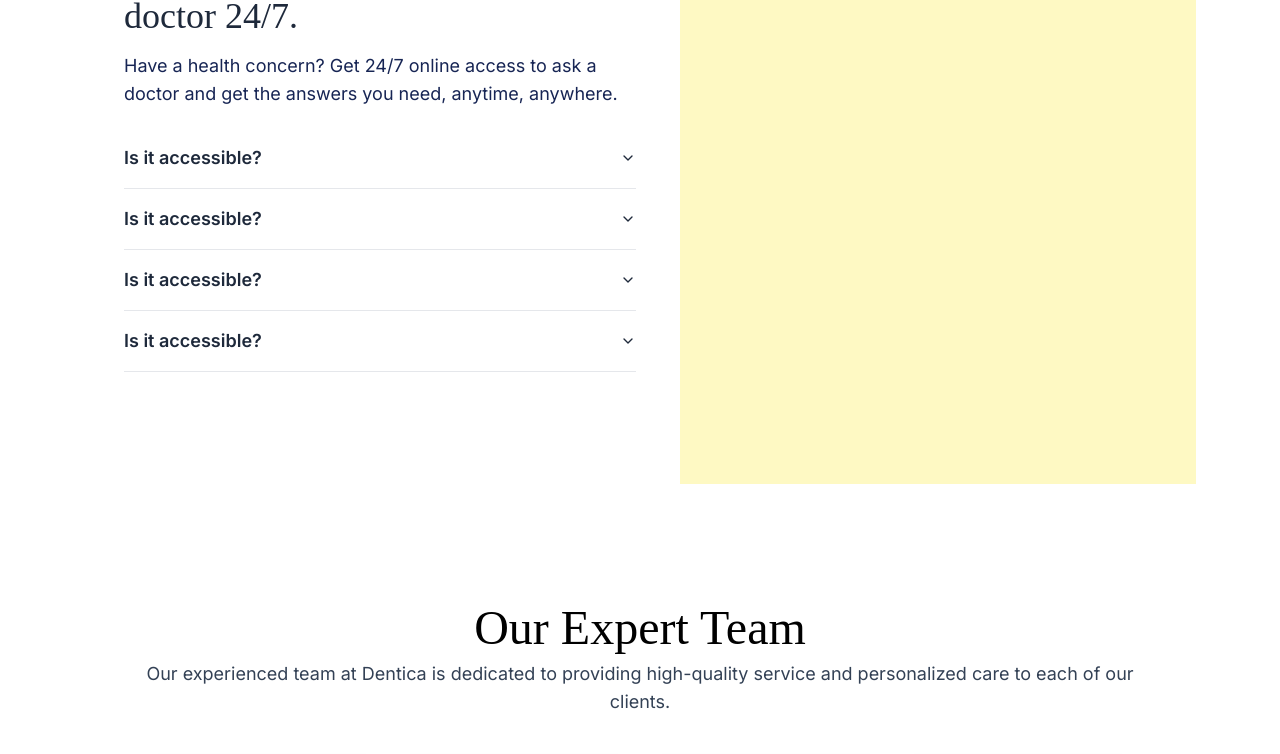
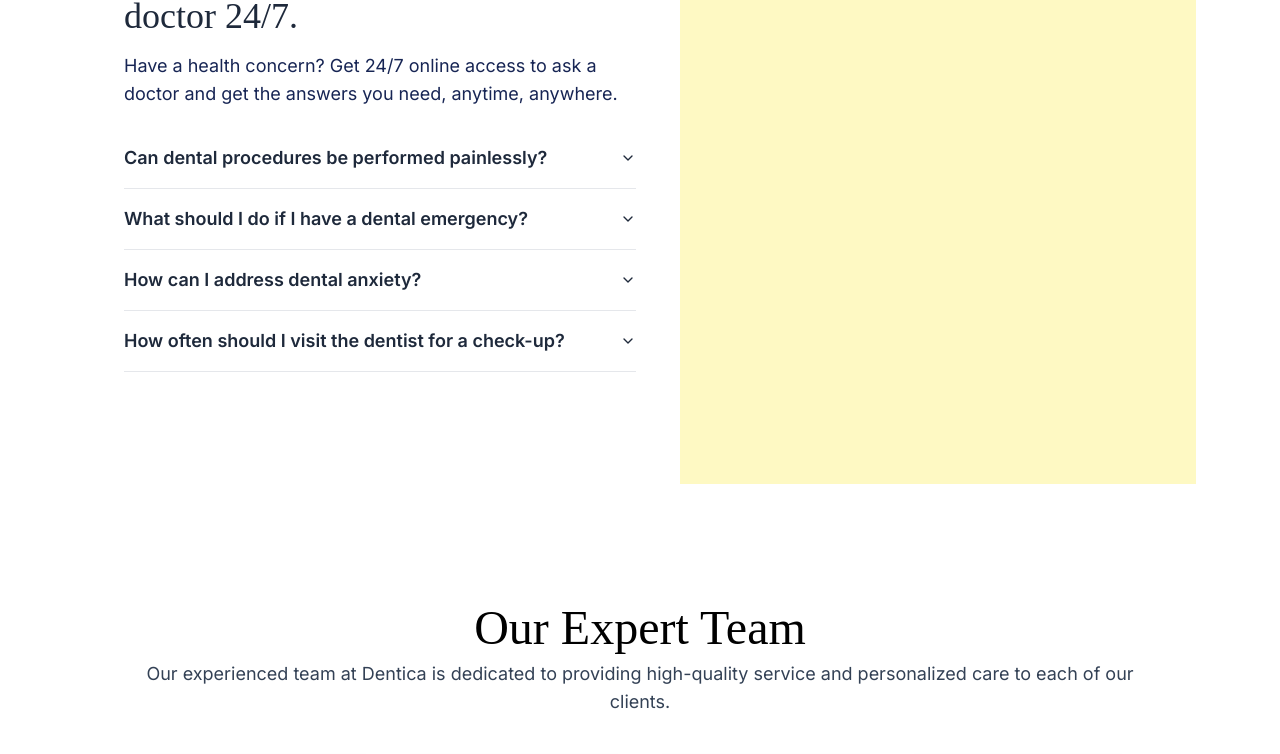
Before and after one commit to JJ-LXIX/dental-client-site, a Next.js app: page / in a window 1280 px wide. Shown: the part 2876-3630 px from the top of the page. Built offline with nearby package versions, Linux system fonts and the light colour scheme; grey boxes are pictures that could not be loaded.

Commit message:
changed accordian info

```diff
--- a/components/FAQ Section/Accordian.tsx
+++ b/components/FAQ Section/Accordian.tsx
@@ -12,34 +12,38 @@ function Accordian({}: Props) {
     <Accordion type="single" className="mt-5 lg:max-w-lg" collapsible>
       <AccordionItem className="" value="item-1">
         <AccordionTrigger className="text-lg text-slate-800 font-semibold">
-          Is it accessible?
+          Can dental procedures be performed painlessly?
         </AccordionTrigger>
         <AccordionContent className="">
-          Yes. It adheres to the WAI-ARIA design pattern.
+          Yes, modern techniques and technology ensure a comfortable experience.
         </AccordionContent>
       </AccordionItem>
       <AccordionItem value="item-2">
         <AccordionTrigger className="text-lg text-slate-800 font-semibold">
-          Is it accessible?
+          What should I do if I have a dental emergency?
         </AccordionTrigger>
         <AccordionContent className="">
-          Yes. It adheres to the WAI-ARIA design pattern.
+          Contact us immediately for guidance and, if necessary, seek prompt
+          treatment.
         </AccordionContent>
       </AccordionItem>
       <AccordionItem value="item-3">
         <AccordionTrigger className="text-lg text-slate-800 font-semibold">
-          Is it accessible?
+          How can I address dental anxiety?
         </AccordionTrigger>
         <AccordionContent className="">
-          Yes. It adheres to the WAI-ARIA design pattern.
+          Communicate your concerns with us and we can explore techniques such
+          as relaxation exercises or sedation options to help manage dental
+          anxiety.
         </AccordionContent>
       </AccordionItem>
       <AccordionItem value="item-4">
         <AccordionTrigger className="text-lg text-slate-800 font-semibold">
-          Is it accessible?
+          How often should I visit the dentist for a check-up?
         </AccordionTrigger>
         <AccordionContent className="">
-          Yes. It adheres to the WAI-ARIA design pattern.
+          Every six months, but it varies based on your oral health. Contact us
+          to get a consultancy!
         </AccordionContent>
       </AccordionItem>
     </Accordion>
```
